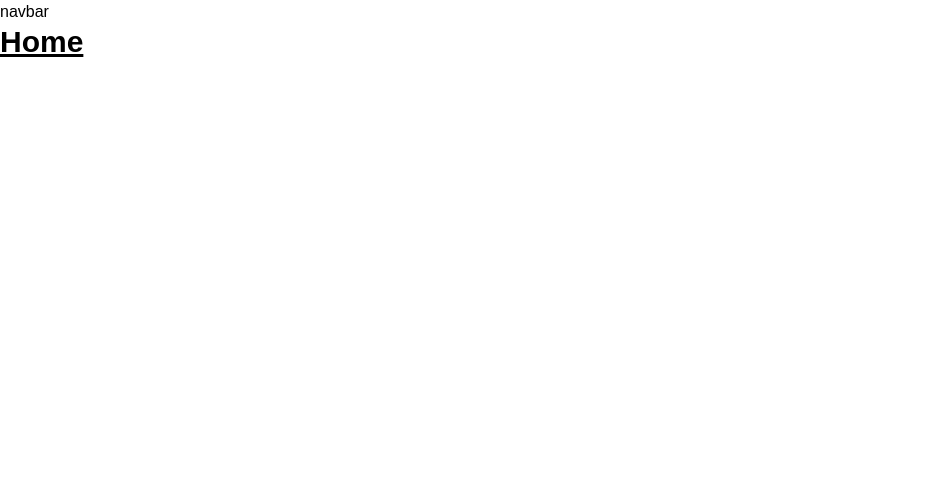
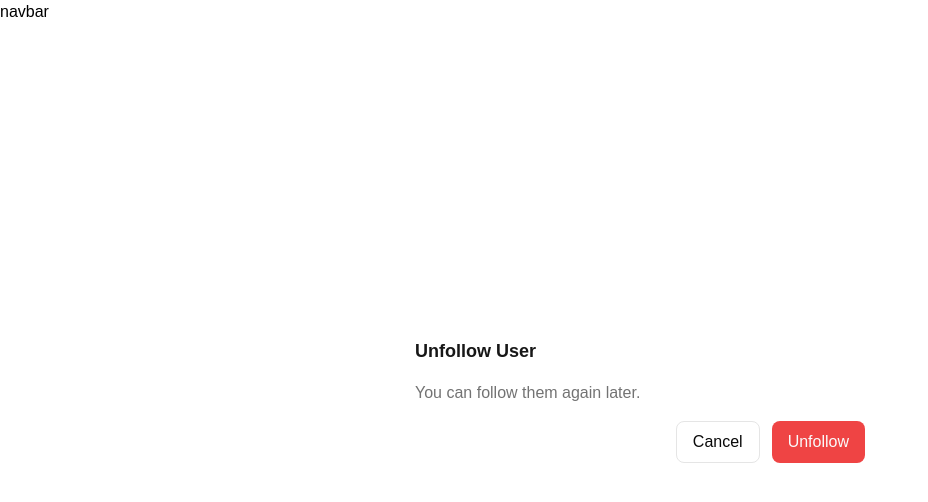
Before and after one commit to Five-o-One/Socially, a React (Vite) app: page / in a window 1280 px wide. Shown: the top 502 px of the page, without its empty margins (0-928 px from the left). Built offline with nearby package versions, Linux system fonts and the light colour scheme.

Commit message:
feat(modals): implement ConfirmModal component with confirmation actions

```diff
--- /dev/null
+++ b/src/components/modals/ConfirmModal.tsx
@@ -0,0 +1,90 @@
+// components/modals/ConfirmModal.tsx
+import { useState } from "react";
+import { CONFIRM_ACTION_CONFIG, type ConfirmActionType } from "../../constants";
+
+/**
+ * ConfirmModal — generic confirmation modal for irreversible actions.
+ * Currently supports 3 use cases: unfollow, block, delete.
+ * See constants/confrimmodal.ts for the title/message/confirmText per type.
+ *
+ * isOpen is only used to set the initial value of internal state
+ * (`visible`) on mount. Cancel is handled internally — clicking it
+ * just sets `visible` to false, no onCancel prop needed.
+ *
+ * NOTE: since there's no effect syncing `visible` with `isOpen`,
+ * toggling `isOpen` from the parent after mount won't reopen the
+ * modal. The parent currently needs to unmount/remount this
+ * component (e.g. conditional render) to open it again.
+ *
+ * Standalone for now: AppModal (Kian) isn't ready yet, so this handles
+ * its own positioning/centering and has no backdrop. Once AppModal is
+ * ready, check if it already centers children — if so, drop the outer
+ * fixed/flex wrapper here and keep just the inner card.
+ *
+ * AppButton isn't ready either — Cancel/Confirm are plain <button>
+ * elements styled to match the design tokens for now.
+ *
+ * Sizing (max-w-125, p-6.25, gap-4) comes from Figma. Height was left
+ * content-driven on purpose instead of hardcoded.
+ */
+
+// TODO: AppButton is not finished by Kian yet.
+// Once AppButton is ready, replace the two <button> elements below with
+// <AppButton variant="secondary" onClick={handleCancel}> and
+// <AppButton variant="danger" onClick={onConfirm}>.(maybeee)
+
+// NOTE on positioning/z-index:
+// This assumes AppModal (Kian's component) renders a backdrop around z-40
+// and passes children through untouched. ConfirmModal therefore positions
+// itself (fixed, centered) so it still works correctly on its own for now.
+// Once AppModal is finished, double check the z-index here still sits above
+// AppModal's backdrop, and remove this positioning wrapper if AppModal
+// already centers its children itself.
+
+interface ConfirmModalProps {
+  type: ConfirmActionType;
+  isOpen: boolean;
+  onConfirm: () => void;
+}
+
+export default function ConfirmModal({
+  type,
+  isOpen,
+  onConfirm,
+}: ConfirmModalProps) {
+  const [visible, setVisible] = useState(isOpen);
+  const { title, message, confirmText } = CONFIRM_ACTION_CONFIG[type];
+
+  const handleCancel = () => {
+    setVisible(false);
+  };
+
+  if (!visible) return null;
+
+  return (
+    <div className="fixed inset-0 z-50 flex items-center justify-center px-4">
+      <div className="w-full max-w-125 rounded-lg bg-card p-6.25 flex flex-col gap-4">
+        <h2 className="text-lg font-bold text-text">{title}</h2>
+        <p className="text-text-secondary">{message}</p>
+
+        <div className="flex justify-end gap-3">
+          {/* TODO: replace with <AppButton variant="secondary" /> */}
+          <button
+            onClick={handleCancel}
+            className="px-4 py-2 rounded-lg border border-border bg-btn-secondary-bg text-btn-secondary-text hover:bg-btn-secondary-bg-hover hover:text-btn-secondary-text-hover transition"
+          >
+            Cancel
+          </button>
+
+          {/* TODO: replace with <AppButton variant="danger" /> */}
+          <button
+            onClick={onConfirm}
+            className="px-4 py-2 rounded-lg bg-danger text-text-opposite hover:opacity-90 transition"
+          >
+            {confirmText}
+          </button>
+        </div>
+      </div>
+    </div>
+  );
+}
--- /dev/null
+++ b/src/constants/confirmModal.ts
@@ -0,0 +1,24 @@
+// constants/confirmModal.ts
+
+export type ConfirmActionType = "unfollow" | "block" | "delete";
+
+export const CONFIRM_ACTION_CONFIG: Record<
+  ConfirmActionType,
+  { title: string; message: string; confirmText: string }
+> = {
+  unfollow: {
+    title: "Unfollow User",
+    message: "You can follow them again later.",
+    confirmText: "Unfollow",
+  },
+  block: {
+    title: "Block User",
+    message: "They won't be able to see your profile or posts anymore.",
+    confirmText: "Block",
+  },
+  delete: {
+    title: "Delete Post",
+    message: "This Action Can not be undone",
+    confirmText: "Delete",
+  },
+};
--- a/src/constants/index.ts
+++ b/src/constants/index.ts
@@ -0,0 +1 @@
+export * from "./confirmModal";
--- a/src/layout/Home.tsx
+++ b/src/layout/Home.tsx
@@ -1,3 +1,11 @@
+// this is for test the confirm modal.
+import ConfirmModal from "../components/modals/ConfirmModal";
 export default function Home() {
-  return <h1 className="text-3xl font-bold underline">Home</h1>;
+  return (
+    <ConfirmModal
+      isOpen={true}
+      type="unfollow"
+      onConfirm={() => console.log("confirmed")}
+    />
+  );
 }
```
